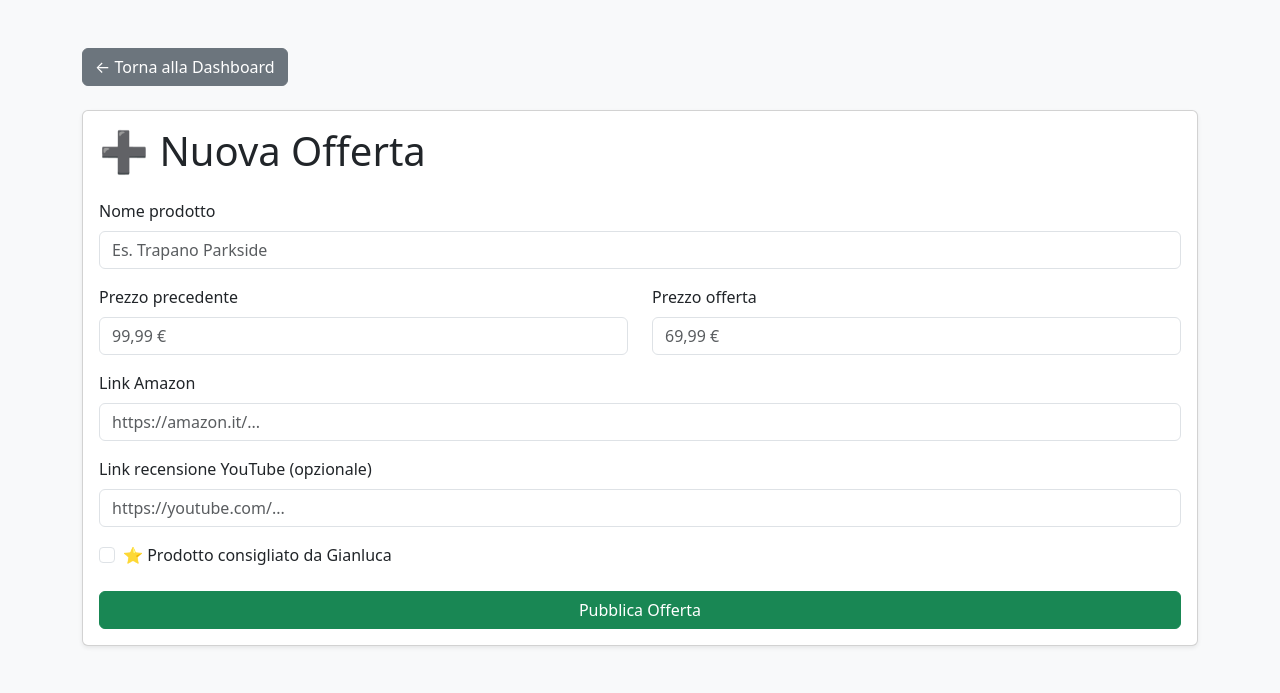
After one commit to gianlucavalentini82/tutto-offerte-amazon-bot, a Flask app: template app/templates/nuova_offerta.html in a window 1280 px wide. The commit adds this page. Shown: the top 693 px of the page. Run offline with Flask 3, Linux system fonts and the light colour scheme; the template is opened without the code that fills it, so the values that code supplies are empty.

Commit message:
Aggiunta pagina nuova offerta

```diff
--- a/app/templates/index.html
+++ b/app/templates/index.html
@@ -28,9 +28,9 @@
                     <h5>Nuova Offerta</h5>
                     <p>Crea una nuova offerta Amazon.</p>
 
-                    <button class="btn btn-primary w-100" disabled>
-                        Prossimamente
-                    </button>
+                    <a href="/nuova-offerta" class="btn btn-primary w-100">
+    Crea Offerta
+</a>
                 </div>
             </div>
         </div>
--- /dev/null
+++ b/app/templates/nuova_offerta.html
@@ -0,0 +1,104 @@
+<!DOCTYPE html>
+<html lang="it">
+<head>
+    <meta charset="UTF-8">
+    <meta name="viewport" content="width=device-width, initial-scale=1.0">
+    <title>Nuova Offerta</title>
+
+    <link href="https://cdn.jsdelivr.net/npm/bootstrap@5.3.7/dist/css/bootstrap.min.css" rel="stylesheet">
+</head>
+
+<body class="bg-light">
+
+<div class="container py-5">
+
+    <div class="mb-4">
+        <a href="/" class="btn btn-secondary">
+            ← Torna alla Dashboard
+        </a>
+    </div>
+
+    <div class="card shadow-sm">
+
+        <div class="card-body">
+
+            <h1 class="mb-4">
+                ➕ Nuova Offerta
+            </h1>
+
+            <form>
+
+                <div class="mb-3">
+                    <label class="form-label">
+                        Nome prodotto
+                    </label>
+
+                    <input type="text" class="form-control" placeholder="Es. Trapano Parkside">
+                </div>
+
+
+                <div class="row">
+
+                    <div class="col-md-6 mb-3">
+                        <label class="form-label">
+                            Prezzo precedente
+                        </label>
+
+                        <input type="text" class="form-control" placeholder="99,99 €">
+                    </div>
+
+
+                    <div class="col-md-6 mb-3">
+                        <label class="form-label">
+                            Prezzo offerta
+                        </label>
+
+                        <input type="text" class="form-control" placeholder="69,99 €">
+                    </div>
+
+                </div>
+
+
+                <div class="mb-3">
+                    <label class="form-label">
+                        Link Amazon
+                    </label>
+
+                    <input type="url" class="form-control" placeholder="https://amazon.it/...">
+                </div>
+
+
+                <div class="mb-3">
+                    <label class="form-label">
+                        Link recensione YouTube (opzionale)
+                    </label>
+
+                    <input type="url" class="form-control" placeholder="https://youtube.com/...">
+                </div>
+
+
+                <div class="form-check mb-4">
+
+                    <input class="form-check-input" type="checkbox">
+
+                    <label class="form-check-label">
+                        ⭐ Prodotto consigliato da Gianluca
+                    </label>
+
+                </div>
+
+
+                <button type="button" class="btn btn-success w-100">
+                    Pubblica Offerta
+                </button>
+
+            </form>
+
+        </div>
+
+    </div>
+
+</div>
+
+</body>
+</html>
```
Also changed, not shown: app/main.py (+8 -0 lines).
